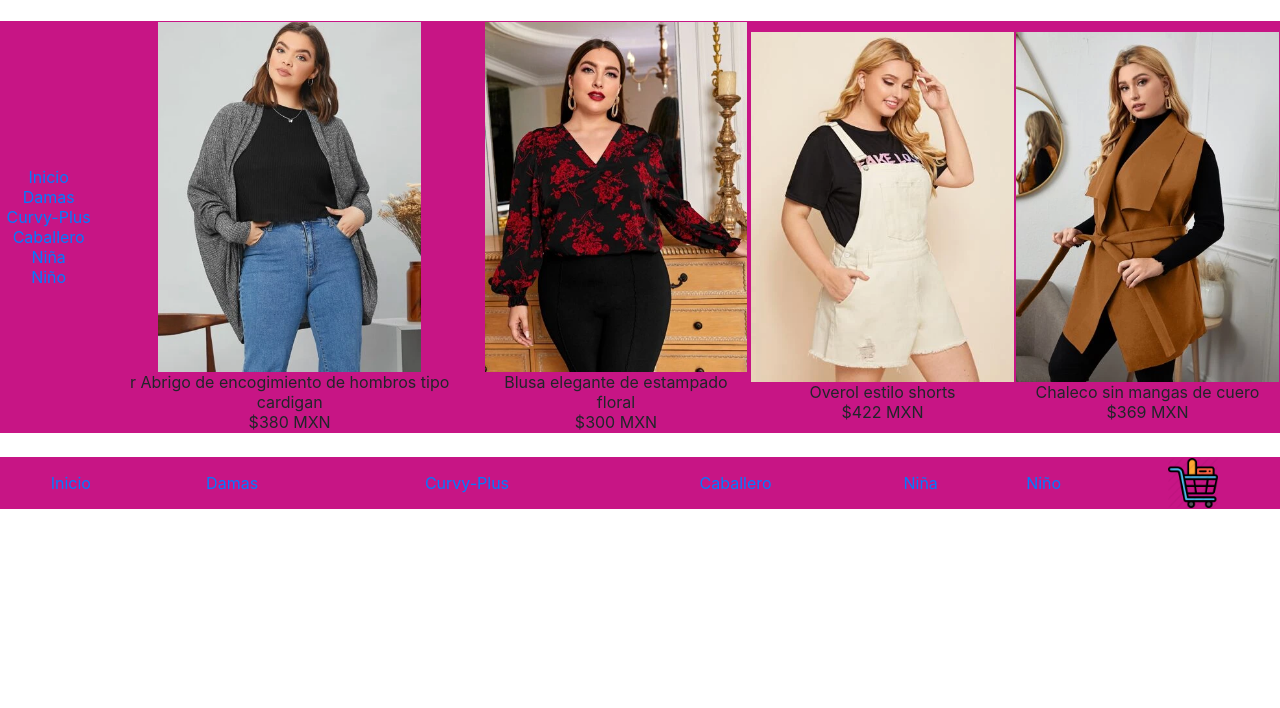
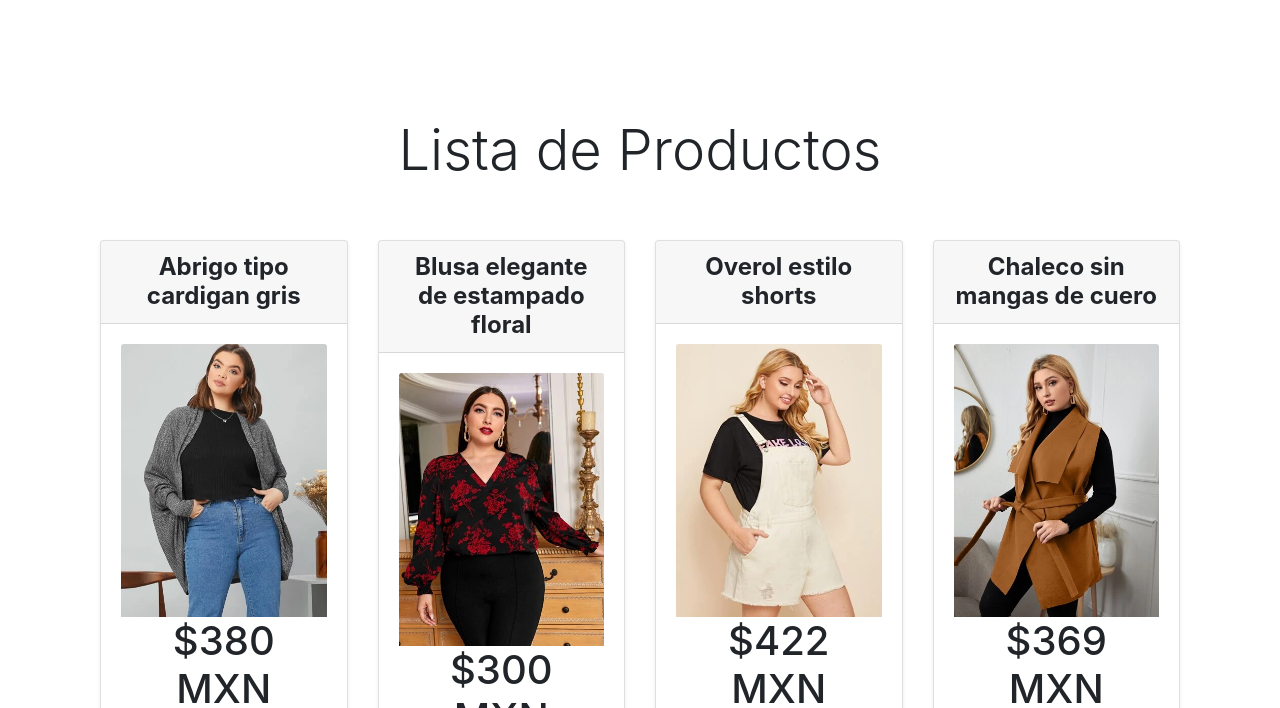
Before and after one commit to HeileenMena/Heme, a plain HTML site: page Curvy-Plus.html in a window 1280 px wide. Shown: the part 244-952 px from the top of the page. Before the commit the page ends 800 px from the top, so only its background shows below. Drawn offline with nearby package versions, Linux system fonts and the light colour scheme.

Commit message:
Modifique el listado de productos de Curvy-Plus

```diff
--- a/Curvy-Plus.html
+++ b/Curvy-Plus.html
@@ -22,38 +22,51 @@
                         <td><a href="index.html"><img src="img/cart.jpeg" height="50"></a></td>
                     </tr>
                 </table><br>
-                <table>
-                    <tr>
-                        <td>
-                            <a href="Tienda.html">Inicio</a>
-                            <a href="Damas.html">Damas</a><br>
-                            <a href="Curvy-Plus.html">Curvy-Plus</a><br>
-                            <a href="Caballero.html">Caballero</a><br>
-                            <a href="Nina.html">Ni&ntilde;a</a><br>
-                            <a href="Nino.html">Ni&ntilde;o</a><br>
-                        </td>
-                        <td>
-                            <img src="img/cp1.png" height="350"><br>r
-                            Abrigo de encogimiento de hombros tipo cardigan<br>
-                            $380 MXN
-                        </td>
-                        <td>
-                            <img src="img/cp2.png" height="350"><br>
-                            Blusa elegante de estampado floral<br>
-                            $300 MXN
-                        </td>
-                        <td>
-                            <img src="img/cp3.png" height="350"><br>
-                            Overol estilo shorts<br>
-                            $422 MXN
-                        </td>
-                        <td>
-                            <img src="img/cp4.png" height="350"><br>
-                            Chaleco sin mangas de cuero<br>
-                            $369 MXN
-                        </td>
-                    </tr>
-                </table><br>
+                <div class="pricing-header px-3 py-3 pt-md-5 pb-md-4 my-4 mx-auto text-center">
+                    <h1 class="display-4 mt-4">Lista de Productos</h1>
+                </div>
+                <div class="container" id="lista-productos">
+                    <div class="container" id="lista-productos">
+                        <div class="card-deck mb-3 text-center">
+                            <div class="card mb-4 shadow-sm">
+                                <div class="card-header">
+                                    <h4 class="my-0 font-weight-bold">Abrigo tipo cardigan gris</h4>
+                                </div>
+                                <div class="card-body">
+                                    <img src="img/cp1.png" class="card-img-top">
+                                    <h1 class="card-title pricing-card-title precio">$<span class="">380</span> MXN</h1>
+                                </div>
+                            </div>
+                            <div class="card mb-4 shadow-sm">
+                                <div class="card-header">
+                                    <h4 class="my-0 font-weight-bold">Blusa elegante de estampado floral</h4>
+                                </div>
+                                <div class="card-body">
+                                    <img src="img/cp2.png" class="card-img-top">
+                                    <h1 class="card-title pricing-card-title precio">$<span class="">300</span> MXN</h1>
+                                </div>
+                            </div>
+                            <div class="card mb-4 shadow-sm">
+                                <div class="card-header">
+                                    <h4 class="my-0 font-weight-bold">Overol estilo shorts</h4>
+                                </div>
+                                <div class="card-body">
+                                    <img src="img/cp3.png" class="card-img-top">
+                                    <h1 class="card-title pricing-card-title precio">$<span class="">422</span> MXN</h1>
+                                </div>
+                            </div>
+                            <div class="card mb-4 shadow-sm">
+                                <div class="card-header">
+                                    <h4 class="my-0 font-weight-bold">Chaleco sin mangas de cuero</h4>
+                                </div>
+                                <div class="card-body">
+                                    <img src="img/cp4.png" class="card-img-top">
+                                    <h1 class="card-title pricing-card-title precio">$<span class="">369</span> MXN</h1>
+                                </div>
+                            </div>
+                        </div>
+                    </div>
+                </div><br>
                 <table>
                     <tr>
                         <td><a href="Tienda.html">Inicio</a></td>
```
Also changed, not shown: Damas.html (+47 -33 lines), Tienda.html (+2 -1 lines), css/bootstrap.css, 1 other file.
